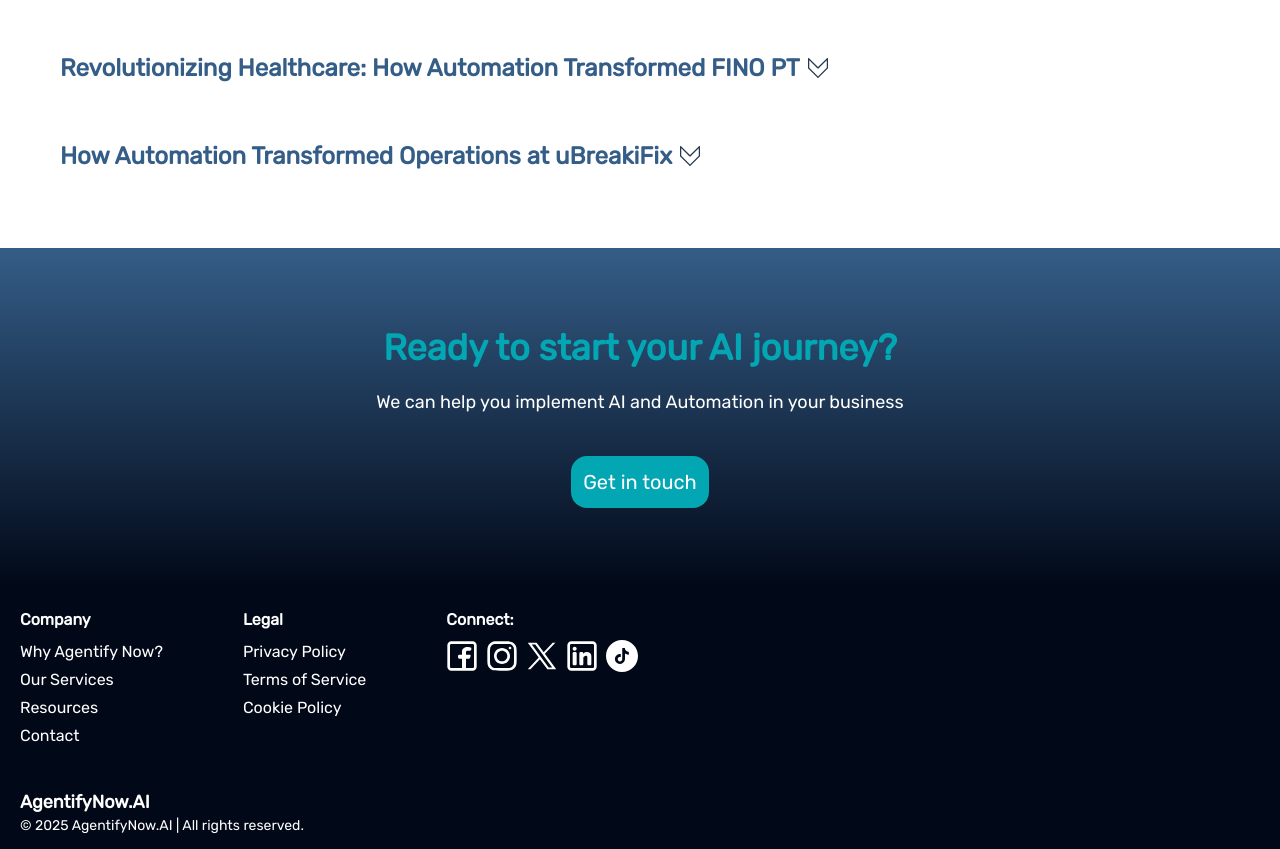
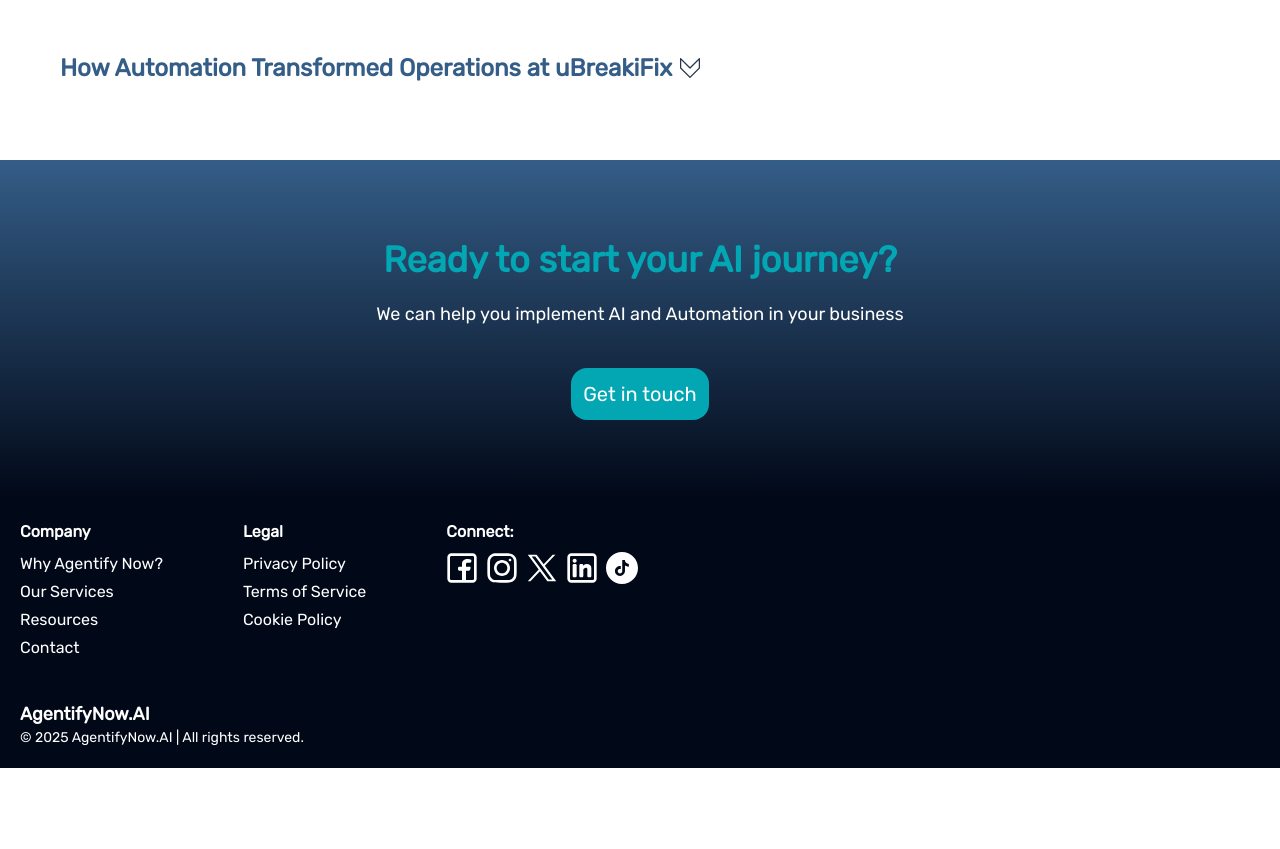
Before and after one commit to Luissao20/ia-project, a Next.js app: page /case-studies in a window 1280 px wide. Shown: the part 1280-2129 px from the top of the page. After the commit the page ends 2048 px from the top, so only its background shows below. Built offline with nearby package versions, Linux system fonts and the light colour scheme.

Commit message:
Hidding Fino PT case study

```diff
--- a/app/case-studies/components/contenido.tsx
+++ b/app/case-studies/components/contenido.tsx
@@ -479,7 +479,7 @@ export default function Contenido() {
             </div>
         ),
     },
-    {
+    /* {
         id: 4,
         title: "Revolutionizing Healthcare: How Automation Transformed FINO PT",
         content: (
@@ -566,9 +566,9 @@ export default function Contenido() {
                     is not just a convenience but a necessity for sustainable growth in the modern healthcare industry.</p>
             </div>
         ),
-    },
+    }, */
     {
-        id: 5,
+        id: 4,
         title: "How Automation Transformed Operations at uBreakiFix",
         content: (
             <div className="flex flex-col items-center text-justify w-[1300px] gap-10">
--- a/app/components/imageSlider.tsx
+++ b/app/components/imageSlider.tsx
@@ -25,14 +25,14 @@ const caseStudies = [
     image: "/logos/listobet3.png",
     description: "Innovation and Security in Online Gaming"
   },
-  {
+  /* {
     id: 4,
     title: "FINO PT",
     image: "/casestudy4.png",
     description: "Optimizing the Loan Approval Process for a Financial Institution"
-  },
+  }, */
   {
-    id: 5,
+    id: 4,
     title: "Construcciones Vanguard",
     image: "/casestudy5.png",
     description: "Optimizing the Loan Approval Process for a Financial Institution"
```
